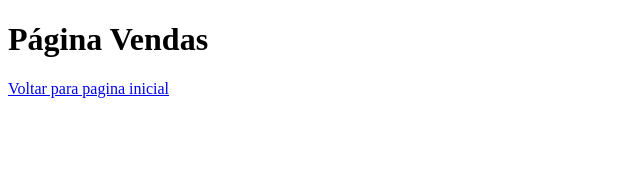
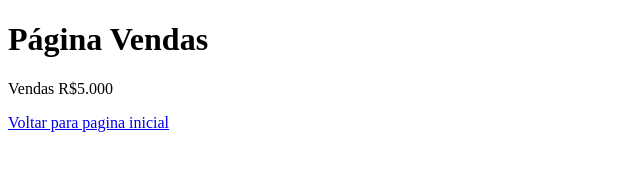
Before and after one commit to narlan23/aulaGitHub, a plain HTML site: page vendas.html in a window 1280 px wide. Shown: the whole page, without its empty margins (0-640 px from the left). Drawn offline with Linux system fonts and the light colour scheme.

Commit message:
acrescentado valor das vendas

```diff
--- a/vendas.html
+++ b/vendas.html
@@ -7,6 +7,7 @@
 </head>
 <body>
     <h1>Página Vendas</h1>
+    <p>Vendas R$5.000</p>
     <a href="vendas.html">Voltar para pagina inicial</a>
 </body>
 </html>
```
